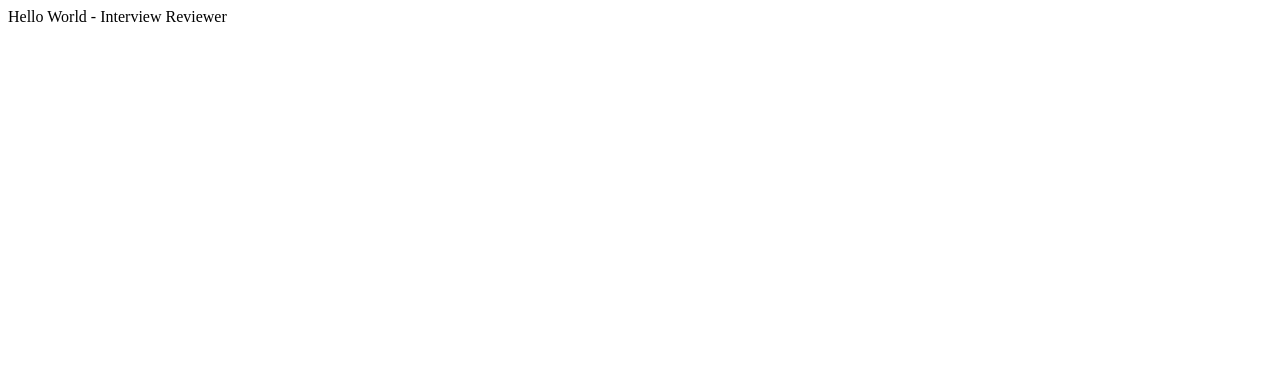
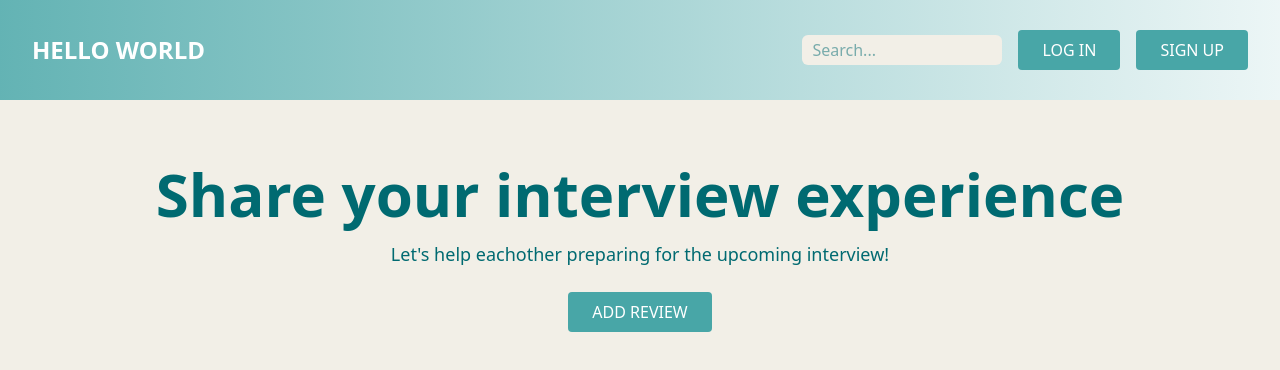
Before and after one commit to Nikolic1992/hello-world-interview-reviewer, a React (Vite) app: page / in a window 1280 px wide. Shown: the top 370 px of the page. Built offline with nearby package versions, Linux system fonts and the light colour scheme.

Commit message:
feat: add basic components to test the color contrast

```diff
--- a/src/App.tsx
+++ b/src/App.tsx
@@ -1,3 +1,11 @@
+import Header from "./components/Header";
+import Hero from "./components/Hero";
+
 export default function App() {
-  return <>Hello World - Interview Reviewer</>;
+  return (
+    <>
+      <Header />
+      <Hero />
+    </>
+  );
 }
--- /dev/null
+++ b/src/components/Button.tsx
@@ -0,0 +1,23 @@
+type ButtonProps = {
+  children: React.ReactNode;
+  onClick?: () => void;
+  className?: string;
+  type?: "button" | "submit" | "reset";
+};
+
+export default function Button({
+  children,
+  onClick,
+  className = "",
+  type = "button",
+}: ButtonProps) {
+  return (
+    <button
+      type={type}
+      onClick={onClick}
+      className={`bg-[var(--color-primary)] hover:bg-[var(--color-text)] text-white font-medium py-2 px-6 rounded cursor-pointer transition duration-200 ${className}`}
+    >
+      {children}
+    </button>
+  );
+}
--- /dev/null
+++ b/src/components/Header.tsx
@@ -0,0 +1,31 @@
+import { DESKTOP_HEADER_HEIGHT } from "../constants";
+import Button from "./Button";
+
+export default function Header() {
+  return (
+    <header
+      className="text-white shadow-md flex justify-between items-center w-full px-8"
+      style={{
+        height: DESKTOP_HEADER_HEIGHT,
+        background:
+          "linear-gradient(to right, rgba(72, 166, 167, 0.85), rgba(72, 166, 167, 0.1))",
+      }}
+    >
+      {/* Left side - Logo */}
+      <div className="flex items-center">
+        <h1 className="text-2xl font-bold">HELLO WORLD</h1>
+      </div>
+
+      {/* Right side - Search and buttons */}
+      <div className="flex items-center gap-4">
+        <input
+          type="search"
+          placeholder="Search..."
+          className="w-[200px] h-[30px] px-[10px] bg-[var(--color-background)] text-[var(--color-text)] border-none rounded-md outline-none focus:outline-none focus:ring-0"
+        />
+        <Button>LOG IN</Button>
+        <Button>SIGN UP</Button>
+      </div>
+    </header>
+  );
+}
--- /dev/null
+++ b/src/components/Hero.tsx
@@ -0,0 +1,23 @@
+import { DESKTOP_HEADER_HEIGHT } from "../constants";
+import Button from "./Button";
+
+export default function Hero() {
+  return (
+    <section
+      className="bg-[var(--color-background)] text-[var(--color-text)] py-16 px-8 justify-center items-center mx-auto"
+      style={{
+        height: `calc(100vh - ${DESKTOP_HEADER_HEIGHT})`,
+      }}
+    >
+      <div className="max-w-5xl mx-auto text-center flex-auto items-center justify-center">
+        <h1 className="text-6xl font-bold mb-4 ">
+          Share your interview experience
+        </h1>
+        <p className="text-lg mb-6">
+          Let's help eachother preparing for the upcoming interview!
+        </p>
+        <Button>ADD REVIEW</Button>
+      </div>
+    </section>
+  );
+}
--- /dev/null
+++ b/src/constants.ts
@@ -0,0 +1,2 @@
+export const DESKTOP_HEADER_HEIGHT = "100px";
+export const MOBILE_HEADER_HEIGHT = "70px";
--- a/src/main.tsx
+++ b/src/main.tsx
@@ -1,5 +1,6 @@
 import { StrictMode } from "react";
 import { createRoot } from "react-dom/client";
+import "../index.css";
 import App from "./App.tsx";
 
 createRoot(document.getElementById("root")!).render(
```
